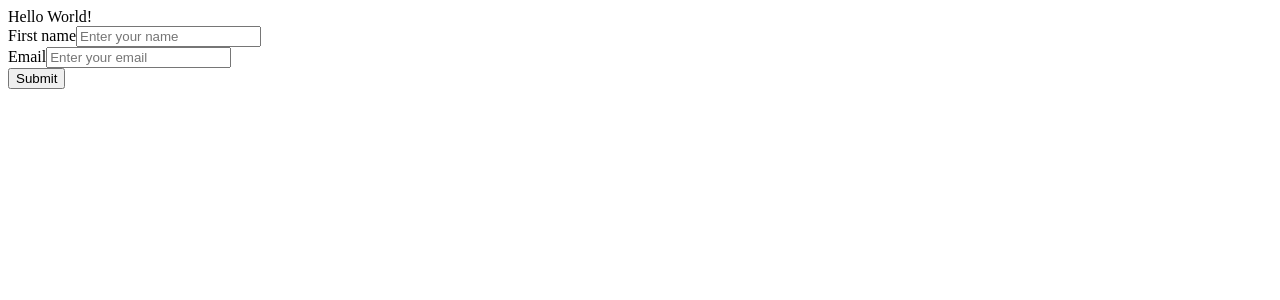
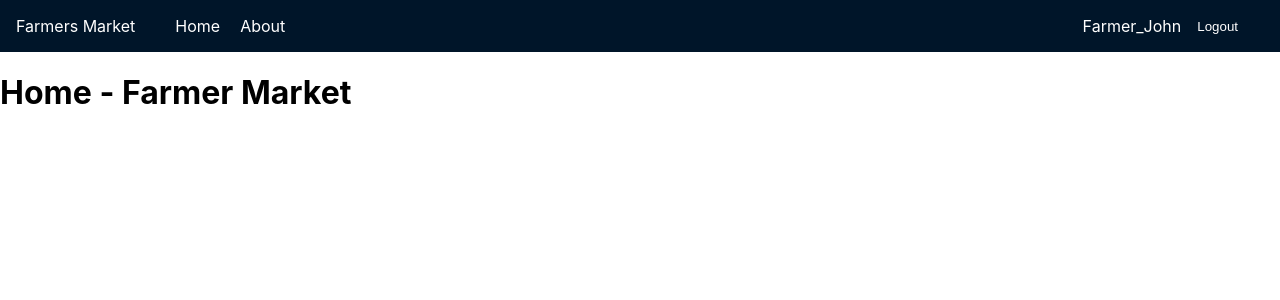
Before and after one commit to MVDem/market-client, a React (Vite) app: page / in a window 1280 px wide. Shown: the top 300 px of the page. Built offline with nearby package versions, Linux system fonts and the light colour scheme; no server answers.

Commit message:
Return previous state of app

```diff
--- a/src/App.tsx
+++ b/src/App.tsx
@@ -1,13 +1,11 @@
-import { firstNameInput, emailInput } from './utils/formUICustomFields';
-import FormUICustom from './UI/FormUICustom';
+import Routing from './routes/Router';
 
-function App() {
-  const inputs = [firstNameInput, emailInput];
+import React from 'react';
 
+const App: React.FC = () => {
   return (
     <>
-      <div>Hello World! </div>
-        <FormUICustom inputs={inputs} buttonLabel="Submit"/>
+      <Routing />
     </>
   );
 };
```
